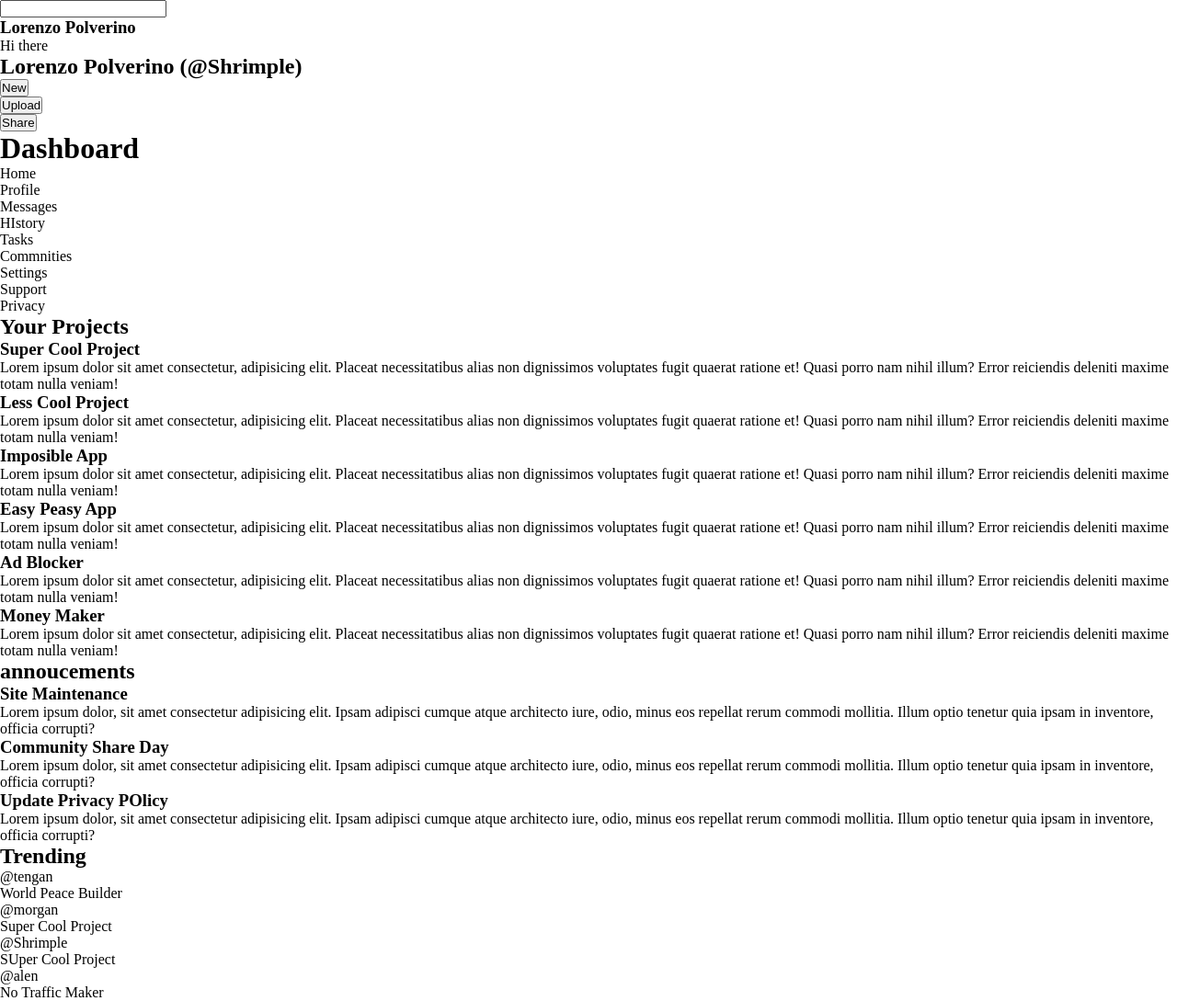
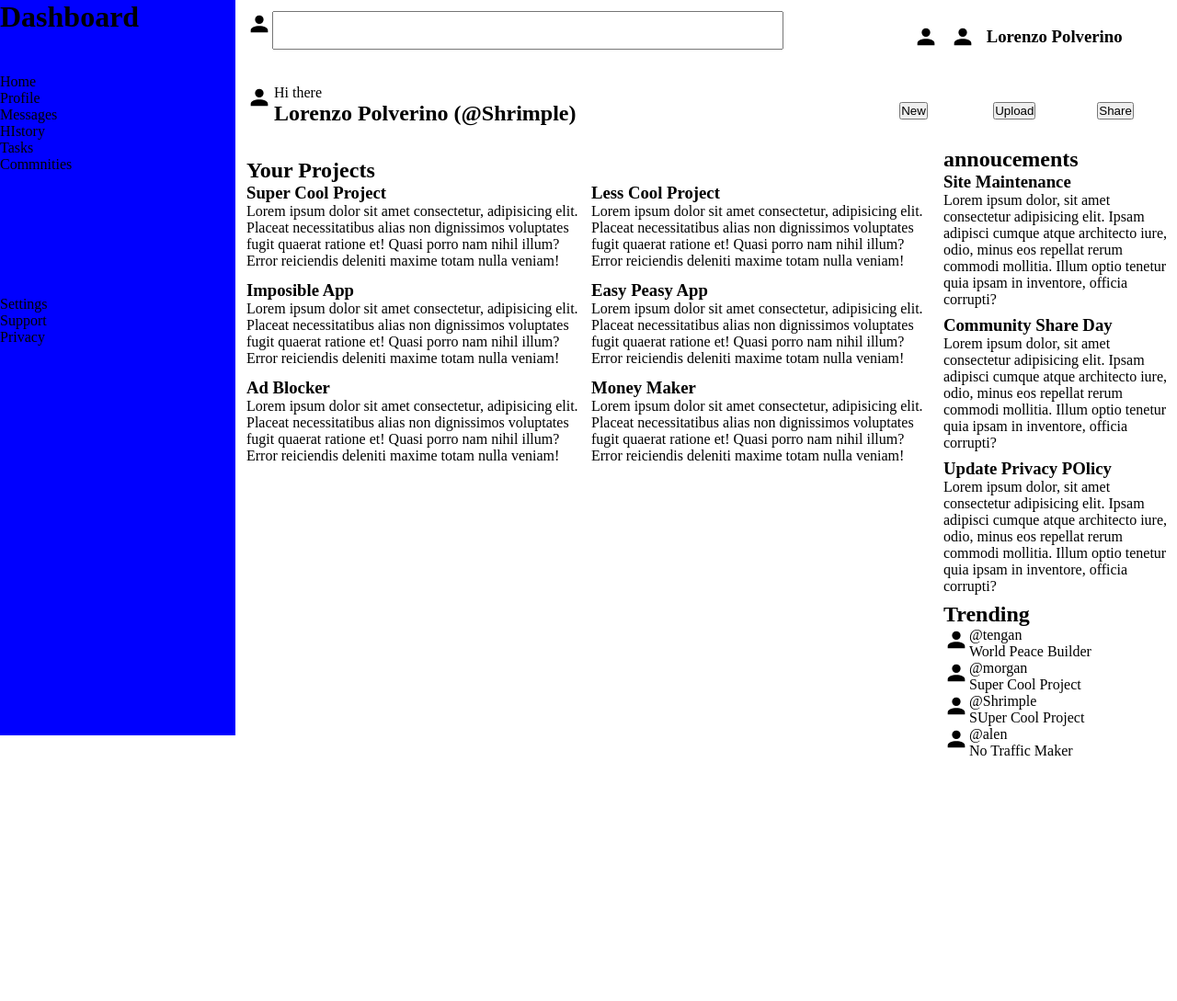
Before and after one commit to lpolverino/adminDashboard, a plain HTML site: page index.html in a window 1280 px wide. Shown: the whole page at 92% size. After the commit the page ends 826 px from the top, so only its background shows below. Drawn offline with Linux system fonts and the light colour scheme.

Commit message:
create basic layout

```diff
--- a/index.html
+++ b/index.html
@@ -7,20 +7,32 @@
     <link rel="stylesheet" href="./style.css">
 </head>
 <body>
-
     <div class="header">
-        <header>
+            <div class="header-first-row">
                 <div class="search-bar">
+                    <div class="dicon">
+                        <img src="img/account.svg" alt="icon">
+                    </div>
                     <input type="search" name="search" id="search-input">
                 </div>
-            <div class="bell"></div>
-            <div class="profile-icon"></div>
+                <div class="prof-not">
+                    <div class="bell dicon">
+                        <img src="img/account.svg" alt="icon">
+                    </div>
+                    <div class="profile-icon dicon">
+                        <img src="img/account.svg" alt="icon">
+                    </div>
                     <div class="profile-name">
                         <h3>Lorenzo Polverino</h3>
                     </div>
+                </div>
+            </div>
 
+            <div class="header-second-row">
                 <div class="profile">
-                <div class="profile-icon"></div>
+                    <div class="profile-icon dicon">
+                        <img src="img/account.svg" alt="icon">
+                    </div>
                     <div class="profile-presentention">
                         <p> Hi there</p>
                         <div class="profile-info">
@@ -28,7 +40,6 @@
                         </div>
                     </div>
                 </div>
-
                 <div class="buttons">
                     <div class="button new">
                         <button>New</button>
@@ -40,11 +51,13 @@
                         <button>Share</button>
                     </div>
                 </div>
-        </header>
+            </div>
     </div>
     <div class="sidebar">
+        <div class="sidebar-conteiner">
             <div class="sidebar-title">
                 <h1> Dashboard</h1>
+            </div>
             <div class="nav">
                     <nav>
                         <ul>
@@ -57,7 +70,7 @@
                         </ul>
                     </nav>
             </div>
-        </div>
+
             <div class="settings">
                 <ul>
                     <li>Settings</li>
@@ -66,11 +79,13 @@
                 </ul>
             </div>
         </div>
+    </div>
     <div class="main">
         <div class="projects">
             <div class="title">
                 <h2>Your Projects</h2>
             </div>
+            <div class="card-conteiner">
                 <div class="card">
                     <h3>Super Cool Project</h3>
                     <p>Lorem ipsum dolor sit amet consectetur, adipisicing elit. Placeat necessitatibus alias non dignissimos voluptates fugit quaerat ratione et! Quasi porro nam nihil illum? Error reiciendis deleniti maxime totam nulla veniam!</p>
@@ -94,6 +109,7 @@
                 <div class="card">
                     <h3>Money Maker</h3>
                     <p>Lorem ipsum dolor sit amet consectetur, adipisicing elit. Placeat necessitatibus alias non dignissimos voluptates fugit quaerat ratione et! Quasi porro nam nihil illum? Error reiciendis deleniti maxime totam nulla veniam!</p>
+                </div>
             </div>
         </div>
         <div class="annoucements">
@@ -120,7 +136,9 @@
                 <h2>Trending</h2>
                 <div class="trending-conteiner">
                     <div class="trending profile">
-                        <div class="profile-icon"></div>
+                        <div class="profile-icon dicon">
+                            <img src="img/account.svg" alt="icon">
+                        </div>
                         <div class="profile-info">
                             <div class="profile-user">
                                 <p>@tengan</p>
@@ -129,7 +147,8 @@
                         </div>
                     </div>
                     <div class="trending profile">
-                        <div class="profile-icon"></div>
+                        <div class="profile-icon dicon">
+                            <img src="img/account.svg" alt="icon"></div>
                         <div class="profile-info">
                             <div class="profile-user">
                                 <p>@morgan</p>
@@ -138,7 +157,8 @@
                         </div>
                     </div>
                     <div class="trending profile">
-                        <div class="profile-icon"></div>
+                        <div class="profile-icon dicon">
+                            <img src="img/account.svg" alt="icon"></div>
                         <div class="profile-info">
                             <div class="profile-user">
                                 <p>@Shrimple</p>
@@ -147,7 +167,8 @@
                         </div>
                     </div>
                     <div class="trending profile">
-                        <div class="profile-icon"></div>
+                        <div class="profile-icon dicon">
+                            <img src="img/account.svg" alt="icon"></div>
                         <div class="profile-info">
                             <div class="profile-user">
                                 <p>@alen</p>
--- a/style.css
+++ b/style.css
@@ -3,3 +3,125 @@
     margin: 0;
     box-sizing: border-box;
 }
+
+body{
+    display: grid;
+    grid-template-columns: 1fr 4fr;
+    grid-template-rows: 1fr 4fr;
+    height: 100vh;
+}
+
+.header{
+    grid-column: 2/ 4;
+    grid-row: 1/2;
+    display: grid;
+    grid-template-rows: repeat(2,1fr);
+}
+
+.sidebar{
+    grid-column: 1/2;
+    grid-row: 1/3;
+    display:grid;
+    background-color: blue;
+    grid-template-rows:2fr 1fr;
+    }
+
+.main{
+    grid-column: 2/4;
+    grid-row: 2/4;
+    display: grid;
+    grid-template-columns: 3fr 1fr;
+    grid-row: 3fr 2fr;
+    gap: 8px;
+}
+
+ul{
+    list-style-type: none;
+}
+
+.sidebar-conteiner{
+    display: grid;
+    grid-template-rows: 50px repeat(2,1fr);
+    gap: 30px;
+}
+.header-first-row{
+    grid-row: 1/2;
+    display: grid;
+    grid-template-columns: 2fr 1fr;
+    gap: 32px;
+}
+
+.header-second-row{
+    grid-row: 2/3;
+    display: grid;
+    grid-template-columns: 2fr 1fr;
+    gap:12px;
+}
+
+.header-second-row,
+.header-first-row{
+    margin: 12px;
+}
+.prof-not{
+    grid-column: 2/3;
+    display: grid;
+    justify-items: center;
+    align-items: center;
+    justify-content: center;
+    grid-auto-flow: column;
+    gap: 12px;
+}
+
+.search-bar{
+    grid-column: 1/2;
+    display: grid;
+    grid-template-columns: 28px 1fr;
+}
+
+.profile{
+    grid-column: 1/2;
+    display: grid;
+    grid-template-columns: 30px 1fr;
+}
+
+.projects{
+    grid-row:1/3;
+    margin: 12px;
+}
+
+.card-conteiner{
+    display: grid;
+    grid-template-columns: repeat(auto-fit, minmax(300px,1fr));
+    gap:12px
+
+}
+
+.dicon{
+    border-radius: 50%;
+    height: 28px;
+    width: 28px;
+}
+
+.trending.profile{
+    display: grid;
+    grid-template-columns: 28px 1fr;
+}
+
+.annoucements-conteiner{
+    display: grid;
+    grid-template-rows: repeat(3,1fr);
+    gap: 8px;
+}
+
+.buttons{
+    display: grid;
+    grid-template-columns: repeat(3,1fr);
+    align-items: center;
+    justify-items: center;
+}
+
+
+input[type="search"]{
+    width: 90%;
+    height: 75%;
+}
```
Also changed, not shown: img/account.svg (added). Lines whose indentation alone changed are shown as unchanged.
